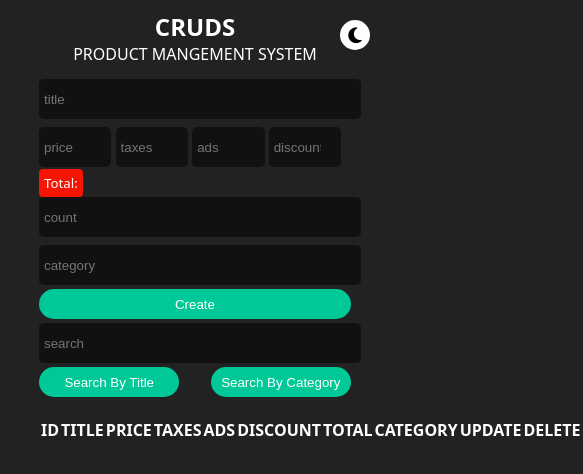
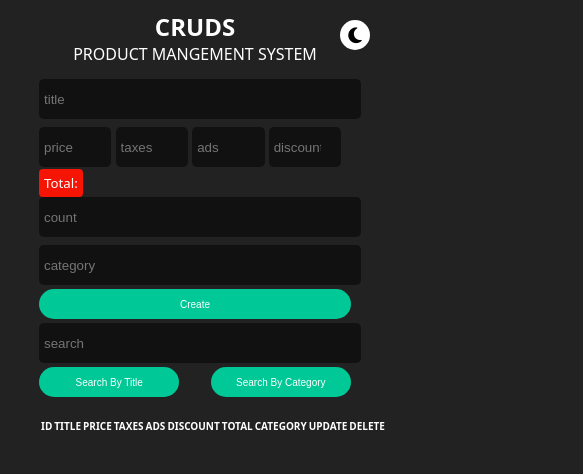
Before and after one commit to abdoBadawy74/crud-system, a plain HTML site: page index.html in a window 390 px wide. Shown: the whole page, 583 px wide, since content can reach past the window. Drawn offline with Linux system fonts and the light colour scheme.

Commit message:
adjust table to small secreen

```diff
--- a/style.css
+++ b/style.css
@@ -106,3 +106,11 @@ th td {
   background-color: #000;
   color: #fff;
 }
+@media screen and (max-width: 600px) {
+  table {
+    font-size: 10px;
+  }
+  button {
+    font-size: 10px;
+  }
+}
```
